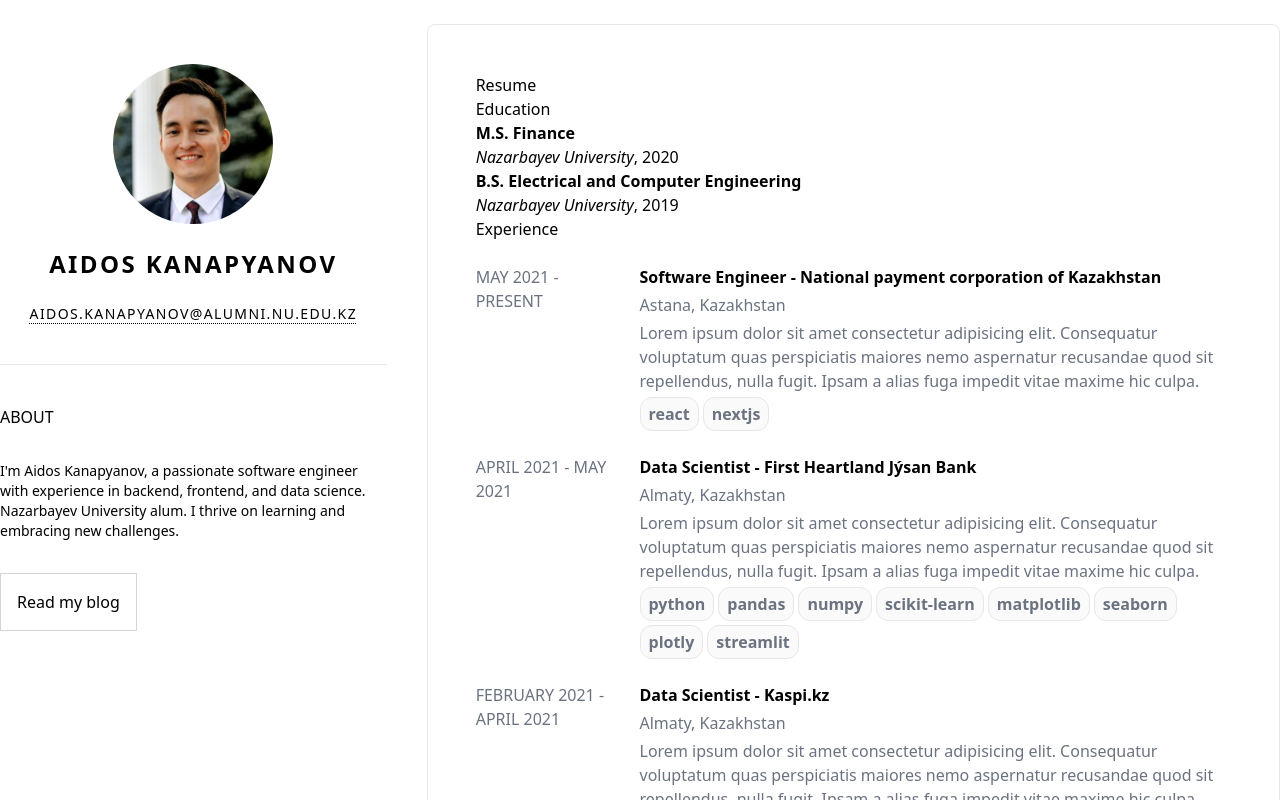
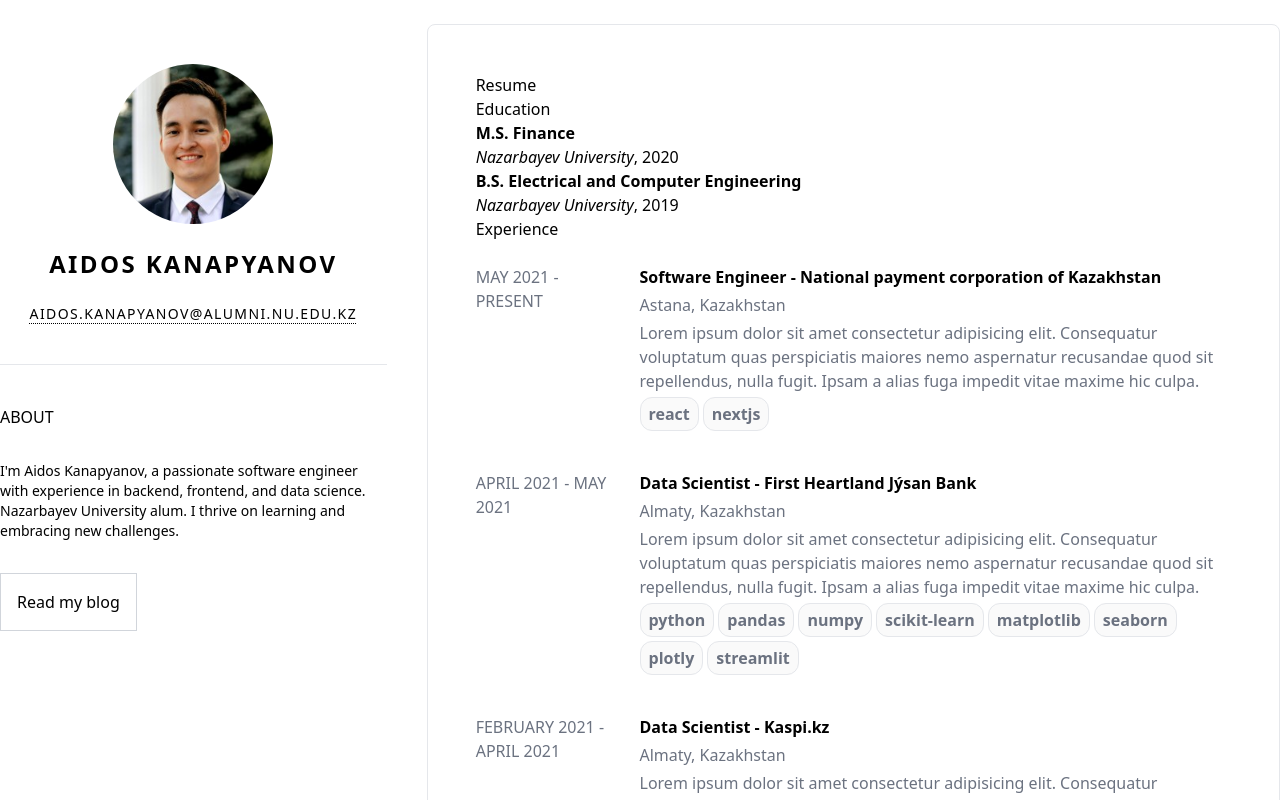
Before and after one commit to aidoskanapyanov/personal-website-nextra, a Next.js app: page /resume in a window 1280 px wide. Shown: the top 800 px of the page. Built offline with nearby package versions, Linux system fonts and the light colour scheme.

Commit message:
Add more gap to ExperienceCard

```diff
--- a/components/ExperienceCard.tsx
+++ b/components/ExperienceCard.tsx
@@ -18,7 +18,7 @@
   skills,
 }: Props) {
   return (
-    <div className="flex flex-col md:flex-row justify-center items-start gap-1 my-6 md:gap-4">
+    <div className="flex flex-col md:flex-row justify-center items-start gap-1 mt-6 mb-10 md:gap-4">
       <div className="md:basis-1/5 uppercase font-medium text-gray-500 dark:text-gray-300">
         {from} - {till}
       </div>
```
